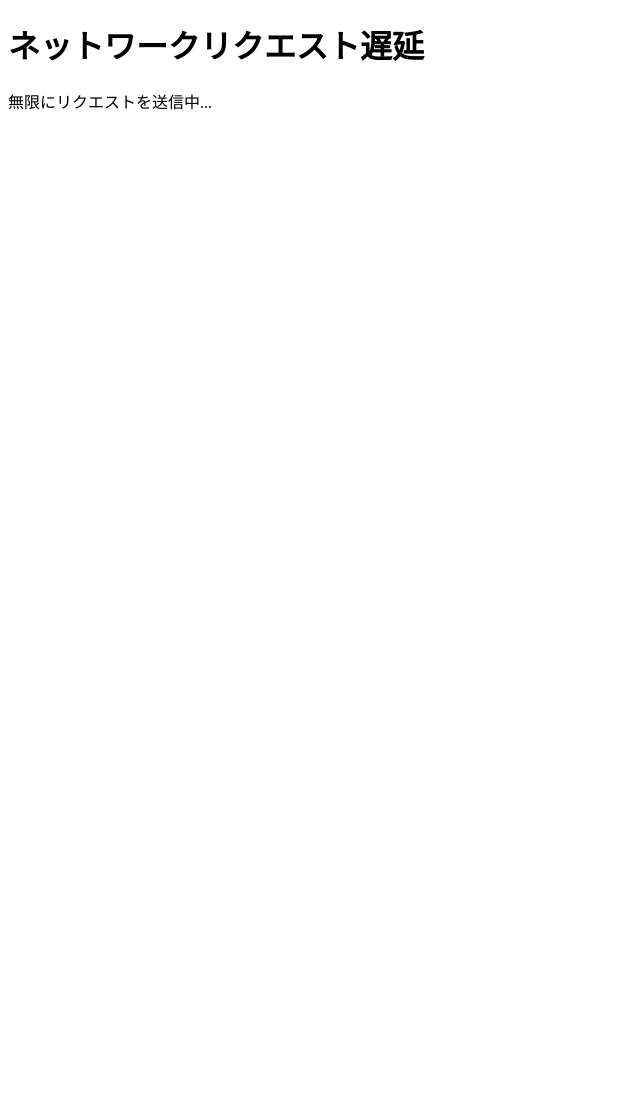
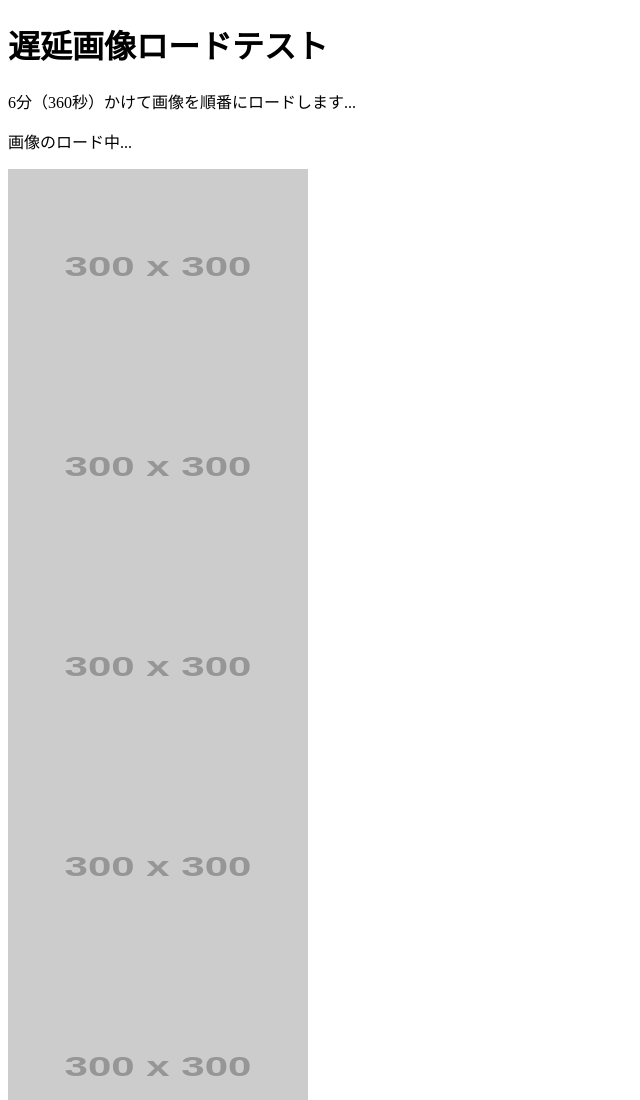
Before and after one commit to kt5007/long-time-loading-site, a plain HTML site: page index.html in a window 1280 px wide. Shown: the top 1100 px of the page, without its empty margins (0-640 px from the left). Before the commit the page ends 800 px from the top, so only its background shows below. Drawn offline with Linux system fonts and the light colour scheme; placeholder pictures from the web are drawn by us.

Commit message:
test loading

```diff
--- a/index.html
+++ b/index.html
@@ -1,75 +1,42 @@
-<!-- <!DOCTYPE html>
-<html lang="ja">
-<head>
-    <meta charset="UTF-8">
-    <meta name="viewport" content="width=device-width, initial-scale=1.0">
-    <title>ネットワークリソース読み込み遅延ページ</title>
-</head>
-<body>
-    <h1>ネットワークリソース読み込み遅延ページ</h1>
-    <p>大きなリソースを読み込んでいます...</p>
-
-    <div style="display:none;">
-        <script>
-            // 読み込む画像のURLリスト
-            const imageUrls = [
-                "https://upload.wikimedia.org/wikipedia/commons/e/ec/Mona_Lisa%2C_by_Leonardo_da_Vinci%2C_from_C2RMF_retouched.jpg",
-                "https://upload.wikimedia.org/wikipedia/commons/9/97/The_Earth_seen_from_Apollo_17.jpg",
-                "https://upload.wikimedia.org/wikipedia/commons/7/72/Tokyo_Tower_and_around_Skyscrapers_2014_%28cropped%29.jpg",
-                "https://upload.wikimedia.org/wikipedia/commons/6/6a/JavaScript-logo.png"
-            ];
-
-            const imageCount = 10000; // 読み込む画像の数
-            const loadImages = [];
-
-            for (let i = 0; i < imageCount; i++) {
-                const img = new Image();
-                img.src = imageUrls[i % imageUrls.length]; // 複数の画像を順番に割り当てる
-                img.width = 1;
-                img.height = 1;
-                document.body.appendChild(img);
-
-                // 画像のロードをPromiseにする
-                const promise = new Promise((resolve, reject) => {
-                    img.onload = resolve;
-                    img.onerror = reject;
-                });
-                loadImages.push(promise);
-            }
-
-            // すべての画像の読み込みを待つ（オプション）
-            Promise.all(loadImages).then(() => {
-                console.log("すべての画像を読み込みました！");
-            }).catch(() => {
-                console.log("一部の画像が読み込めませんでした。");
-            });
-        </script>
-    </div>
-</body>
-</html> -->
-
 <!DOCTYPE html>
 <html lang="ja">
 <head>
     <meta charset="UTF-8">
     <meta name="viewport" content="width=device-width, initial-scale=1.0">
-    <title>ネットワークリクエスト遅延</title>
+    <title>6分かけて画像ロード</title>
 </head>
 <body>
-    <h1>ネットワークリクエスト遅延</h1>
-    <p>無限にリクエストを送信中...</p>
+    <h1>遅延画像ロードテスト</h1>
+    <p>6分（360秒）かけて画像を順番にロードします...</p>
+
+    <div id="image-container">
+        <p>画像のロード中...</p>
+    </div>
 
     <script>
-        function makeSlowRequest() {
-            fetch("https://upload.wikimedia.org/wikipedia/commons/e/ec/Mona_Lisa%2C_by_Leonardo_da_Vinci%2C_from_C2RMF_retouched.jpg") // 10秒遅延
-                .then(response => response.json())
-                .then(data => console.log("リクエスト完了", data))
-                .catch(err => console.error("エラー", err));
+        function simulateSlowLoading() {
+            const container = document.getElementById("image-container");
+            const imageCount = 1000; // 読み込む画像の枚数
+            const totalDuration = 360000; // 6分（360秒 = 360000ms）
+            const delayPerImage = totalDuration / imageCount; // 1枚あたりの遅延
 
-            setTimeout(makeSlowRequest, 500); // 500msごとにリクエスト
+            for (let i = 0; i < imageCount; i++) {
+                setTimeout(() => {
+                    const img = document.createElement("img");
+                    img.src = "https://via.placeholder.com/300";
+                    img.width = 300;
+                    img.height = 200;
+                    img.style.display = "block";
+                    container.appendChild(img);
+                }, delayPerImage * i); // 1枚ごとに遅延を加える
+            }
         }
 
-        setTimeout(makeSlowRequest, 2000000); // 2秒後に開始
+        // ページの高さを大きくし、スクロールを遅くする
+        document.body.style.height = "100000px";
+
+        // 2秒後に画像のロード開始
+        setTimeout(simulateSlowLoading, 2000);
     </script>
 </body>
 </html>
```
